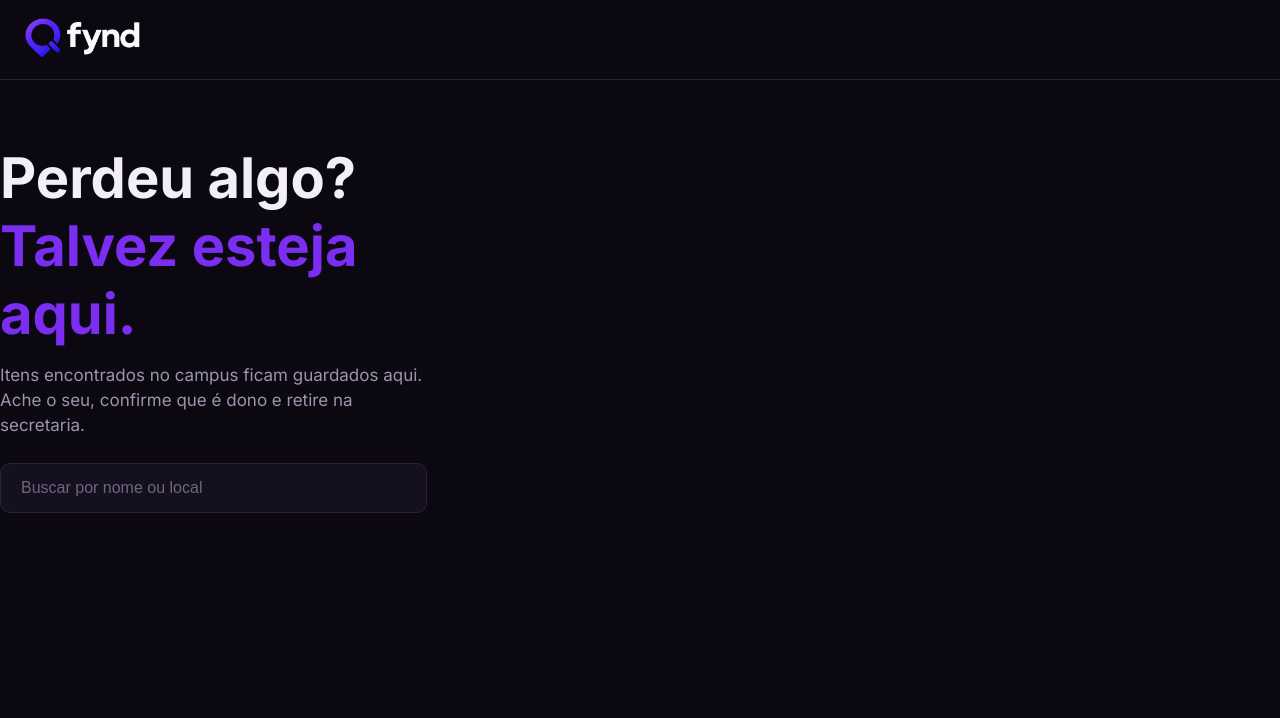
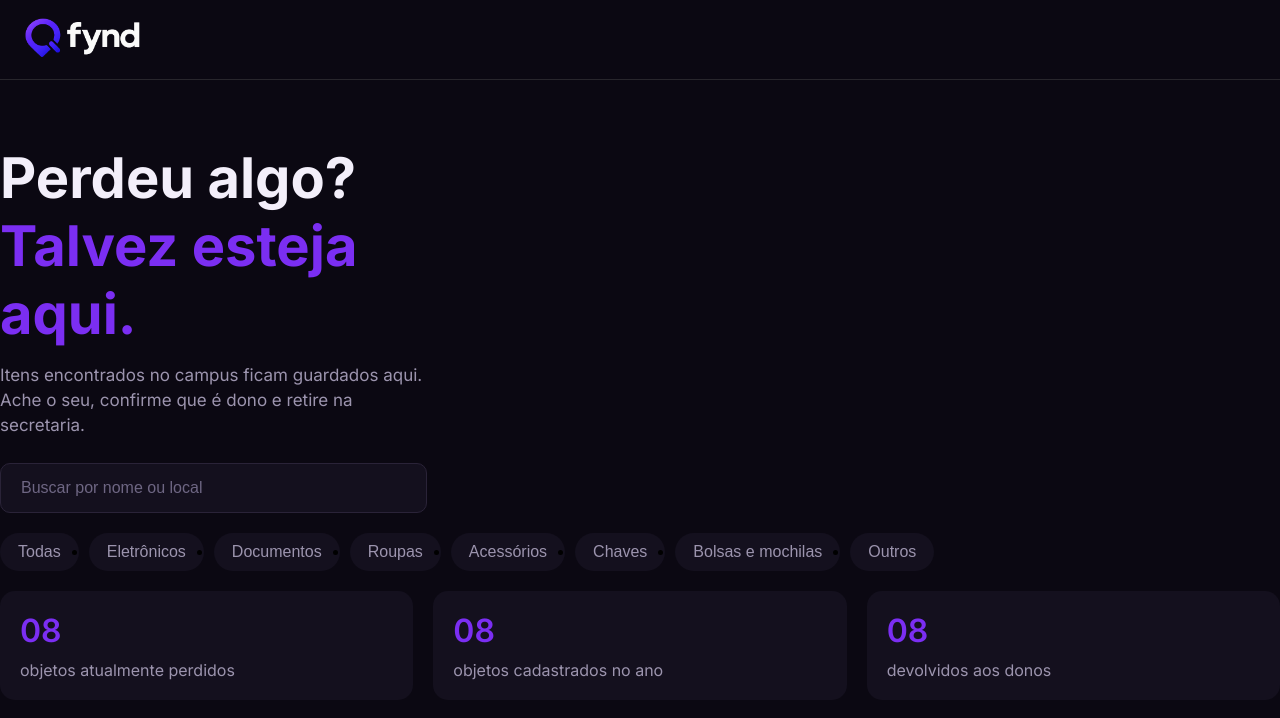
Before and after one commit to RafaelQueirozViana/fynd-web-frontend, a React (Vite) app in the folder fynd-web-frontend/: page / in a window 1280 px wide. Shown: the top 718 px of the page. Built offline with nearby package versions, Linux system fonts and the light colour scheme.

Commit message:
feat: created filter container and statistics components in the home page

```diff
--- a/fynd-web-frontend/src/Components/Filters/FilterContainer.jsx
+++ b/fynd-web-frontend/src/Components/Filters/FilterContainer.jsx
@@ -3,10 +3,13 @@ import "./filter.css"
 import FilterItem from './FilterItem';
 
 
-export default function FilterContainer({filtersArray}) {
+export default function FilterContainer({filtersList}) {
   return (
    <ul className='filter-container'>
-    <li><FilterItem category="Todas"/></li>
+
+  {filtersList.map(filter => <li key={filter}><FilterItem category={filter}/></li>)}
+
+
 
    </ul>
   )
--- /dev/null
+++ b/fynd-web-frontend/src/Pages/Home/Components/Statistics/StatCard.jsx
@@ -0,0 +1,10 @@
+import React from 'react'
+
+export default function StatCard({text}) {
+  return (
+    <div className="statistic-card">
+        <p className='statistic-number'>08</p>
+        <p>{text}</p>
+    </div>
+  )
+}
--- /dev/null
+++ b/fynd-web-frontend/src/Pages/Home/Components/Statistics/StatisticContainer.jsx
@@ -0,0 +1,13 @@
+import React from 'react'
+import StatCard from './StatCard'
+import "./statistics.css"
+
+export default function StatisticContainer() {
+  return (
+    <div className='statistic-container'>
+        <StatCard text="objetos atualmente perdidos"/>
+        <StatCard text="objetos cadastrados no ano"/>
+        <StatCard text="devolvidos aos donos"/>
+    </div>
+  )
+}
--- /dev/null
+++ b/fynd-web-frontend/src/Pages/Home/Components/Statistics/statistics.css
@@ -0,0 +1,22 @@
+.statistic-container {
+    display: grid;
+    grid-template-columns: repeat(3,1fr);
+    justify-content: space-between;
+    gap: 20px;
+}
+
+
+.statistic-card {
+  display: grid;
+  gap: 10px;
+  background-color: var(--card-background);
+  padding: 20px;
+  border-radius: 15px;
+
+}
+
+.statistic-number {
+    color: var(--main-purple);
+    font-size: 2rem;
+    font-weight: 600;
+}
--- a/fynd-web-frontend/src/Pages/Home/Home.jsx
+++ b/fynd-web-frontend/src/Pages/Home/Home.jsx
@@ -2,6 +2,7 @@ import React from 'react';
 import "./home.css";
 import SearchInput from '../../Components/SearchInput/SearchInput';
 import FilterContainer from '../../Components/Filters/FilterContainer';
+import StatisticContainer from './Components/Statistics/StatisticContainer';
 
 
 const categoriesList = ['Todas', 'Eletrônicos', 'Documentos', 'Roupas', 'Acessórios', 'Chaves', 'Bolsas e mochilas', 'Outros'];
@@ -10,7 +11,7 @@ const categoriesList = ['Todas', 'Eletrônicos', 'Documentos', 'Roupas', 'Acess
 export default function Home() {
   return (
     <>
-    <section className='home-section'>
+    <section className='top-section'>
     <div className="text-box">
       <h1>Perdeu algo? <br /> <span className='highlighted-title'>Talvez esteja aqui.</span> </h1>
       <p>Itens encontrados no campus ficam guardados aqui. Ache o seu, confirme que é dono e retire na secretaria.</p>
@@ -18,6 +19,14 @@ export default function Home() {
     </div>
     </section>
 
+  <section >
+    <FilterContainer filtersList={categoriesList}/>
+  </section>
+
+  <section>
+    <StatisticContainer/>
+
+  </section>
     </>
 
 
--- a/fynd-web-frontend/src/Pages/Home/home.css
+++ b/fynd-web-frontend/src/Pages/Home/home.css
@@ -1,17 +1,15 @@
-
-
-.home-section {
+.top-section {
     display: grid;
     grid-template-columns: 1fr 2fr;
     padding-top: 4rem;
 }
 
-.home-section  h1 {
+.top-section  h1 {
     color: var(--title-color);
     font-size: 3.5rem;
 }
 
-.home-section .text-box {
+.top-section .text-box {
     display: grid;
     gap: 15px;
 }
@@ -20,11 +18,11 @@
     color: var(--main-purple);
 }
 
-.home-section .text-box .search-input {
+.top-section .text-box .search-input {
     margin-top: 10px;
 }
 
-.home-section .text-box p {
+.top-section .text-box p {
     line-height: 25px;
     font-size: 17px;
 }
```
